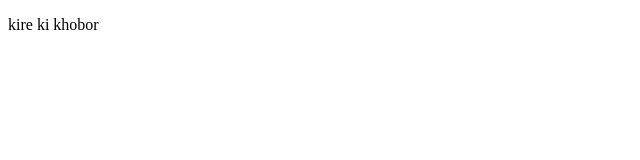
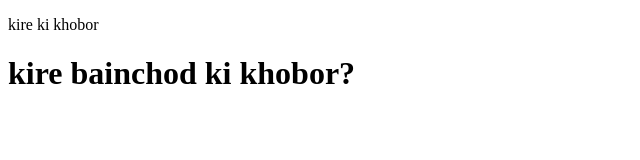
Before and after one commit to Fareed86/my-demo, a plain HTML site: page index.html in a window 1280 px wide. Shown: the whole page, without its empty margins (0-640 px from the left). Drawn offline with Linux system fonts and the light colour scheme.

Commit message:
heading added

```diff
--- a/index.html
+++ b/index.html
@@ -8,5 +8,6 @@
 </head>
 <body>
     <p>kire ki khobor</p>
+    <h1>kire bainchod ki khobor?</h1>
 </body>
 </html>
```
